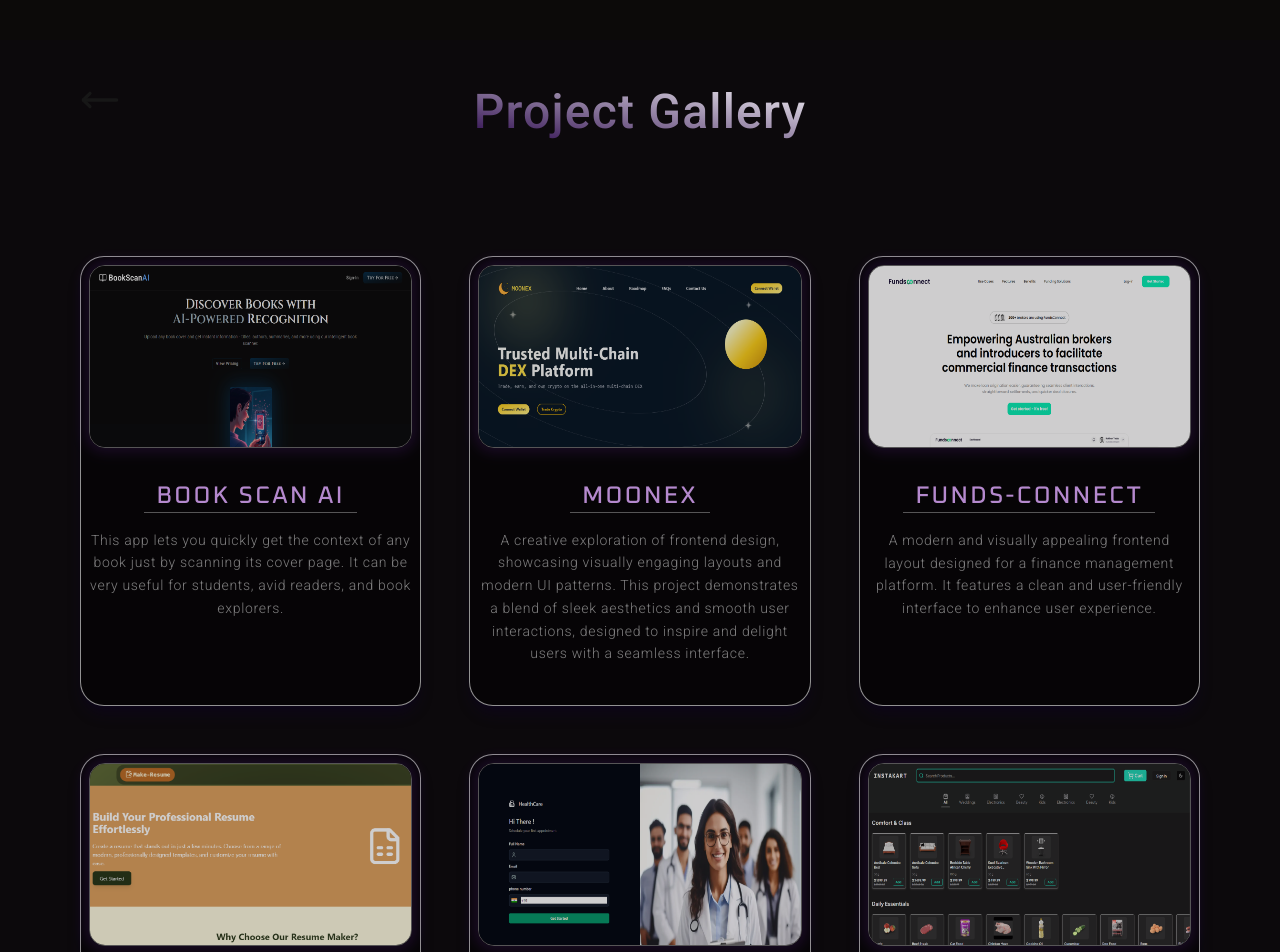
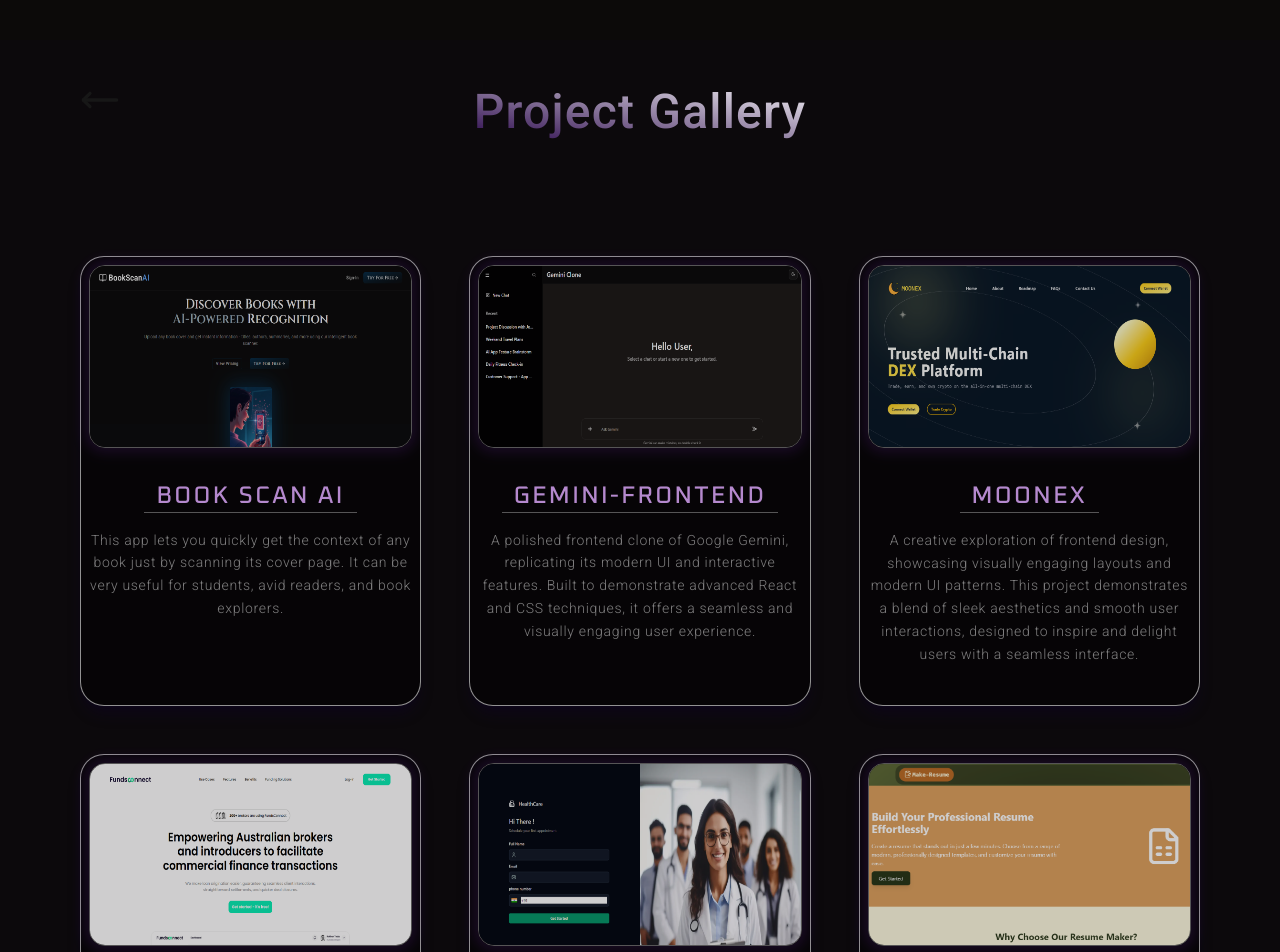
Before and after one commit to kartikscript/kartikdev, a Next.js app: page /projects in a window 1280 px wide. Shown: the top 952 px of the page. Built offline with nearby package versions, Linux system fonts and the light colour scheme.

Commit message:
proj add

```diff
--- a/constants/NavLinks.ts
+++ b/constants/NavLinks.ts
@@ -50,6 +50,13 @@ export const projectInfos=[
     link:'https://my-book-scanner.vercel.app/',
   },
   {
+    id:4,
+    img:'/images/geminifrontend.png',
+    title:'Gemini-Frontend',
+    description:'A polished frontend clone of Google Gemini, replicating its modern UI and interactive features. Built to demonstrate advanced React and CSS techniques, it offers a seamless and visually engaging user experience.',
+    link:'https://geminifrontendclone.vercel.app/',
+  },
+  {
     id:2,
     img:'/images/moonex.png',
     title:'Moonex',
@@ -64,13 +71,6 @@ export const projectInfos=[
     link: 'https://funds-connect.vercel.app/',
   },
   {
-    id:4,
-    img:'/images/proj-1.png',
-    title:'Make-Resume',
-    description:'A dynamic web application designed to help users craft professional resumes with ease. It offers a clean interface for creating and customizing resumes, enabling users to preview and download their work in PDF format.',
-    link:'https://makeresume-ecru.vercel.app/',
-  },
-  {
     id:5,
     img:'/images/healthcare.png',
     title:'Healthcare',
@@ -82,6 +82,13 @@ export const projectInfos=[
 
 
 export const otherProjects = [
+    {
+    id:91,
+    img:'/images/proj-1.png',
+    title:'Make-Resume',
+    description:'A dynamic web application designed to help users craft professional resumes with ease. It offers a clean interface for creating and customizing resumes, enabling users to preview and download their work in PDF format.',
+    link:'https://makeresume-ecru.vercel.app/',
+  },
   {
     id:96,
     img:'/images/instakart.png',
```
Also changed, not shown: public/images/geminifrontend.png (added).
